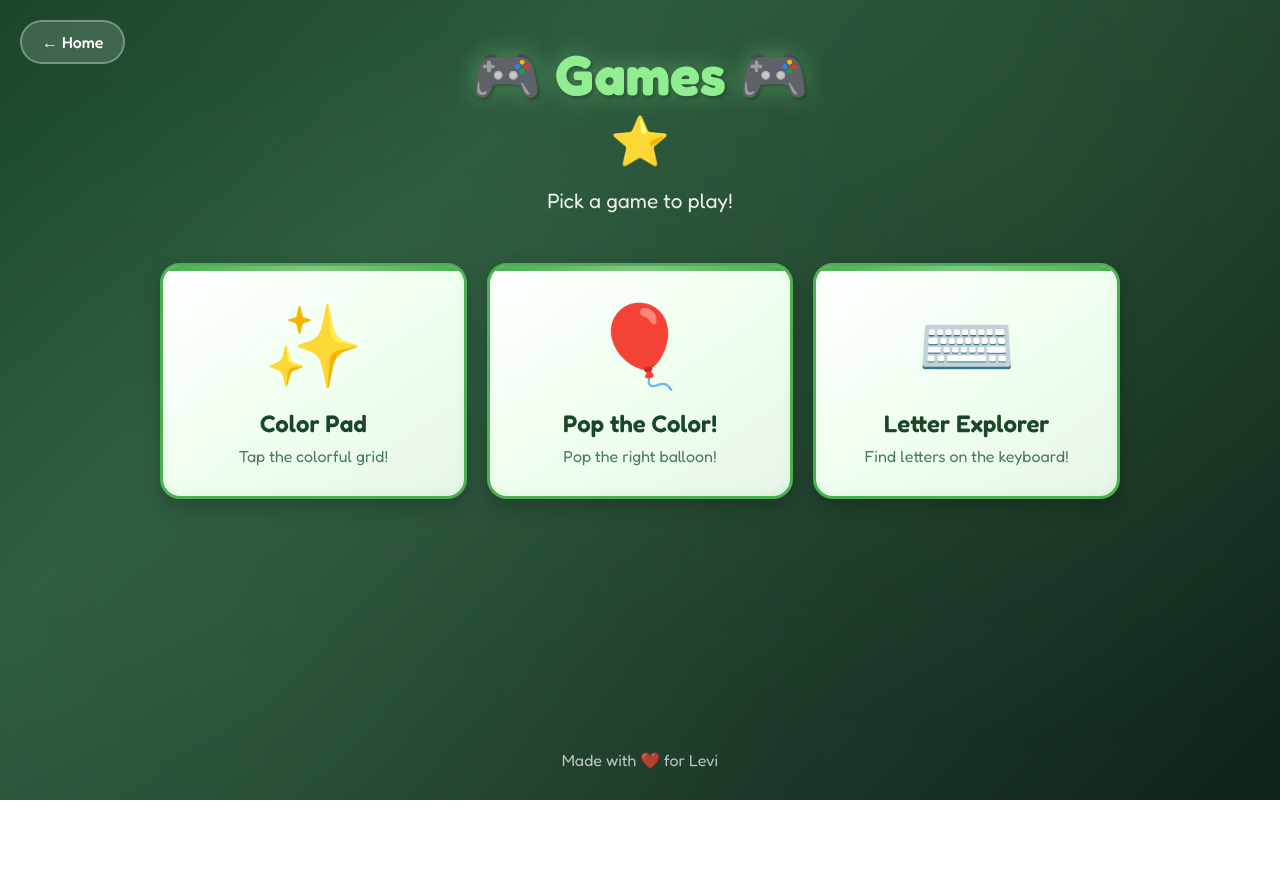
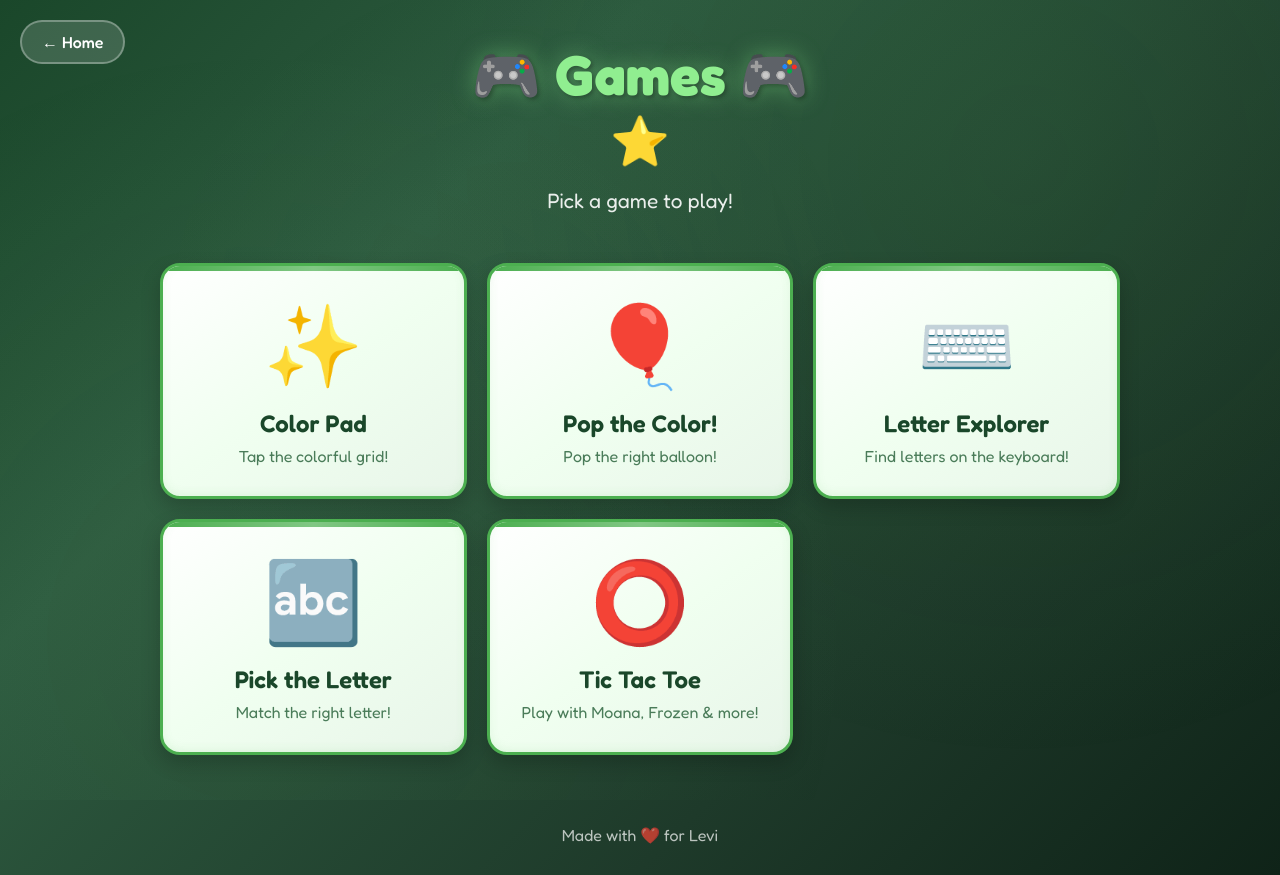
Before and after one commit to mikiheller/levi-homepage, a plain HTML site: page games.html in a window 1280 px wide. Before the commit the page ends 800 px from the top, so only its background shows below. Drawn offline with Linux system fonts and the light colour scheme.

Commit message:
Add Pick the Letter and Tic Tac Toe games
- Add letter matching game with letter picking gameplay
- Add Tic Tac Toe with Moana, Frozen, and Bluey character themes

```diff
--- a/games.html
+++ b/games.html
@@ -34,6 +34,16 @@
                 <h2>Letter Explorer</h2>
                 <p>Find letters on the keyboard!</p>
             </a>
+            <a href="https://letter-matching-game-kohl.vercel.app/" class="card" target="_blank">
+                <div class="card-emoji">🔤</div>
+                <h2>Pick the Letter</h2>
+                <p>Match the right letter!</p>
+            </a>
+            <a href="https://levi-tic-tac-toe.vercel.app/" class="card" target="_blank">
+                <div class="card-emoji">⭕</div>
+                <h2>Tic Tac Toe</h2>
+                <p>Play with Moana, Frozen & more!</p>
+            </a>
         </div>
     </main>
 
```
